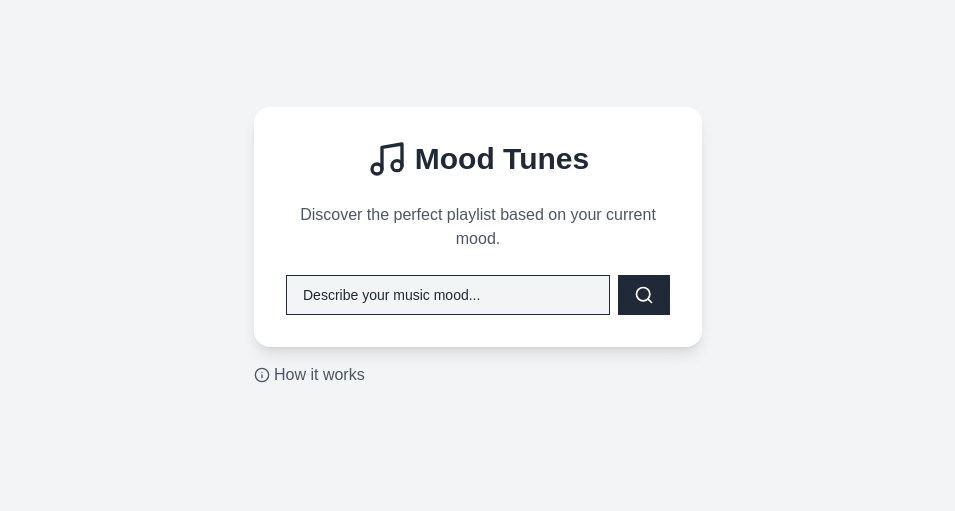
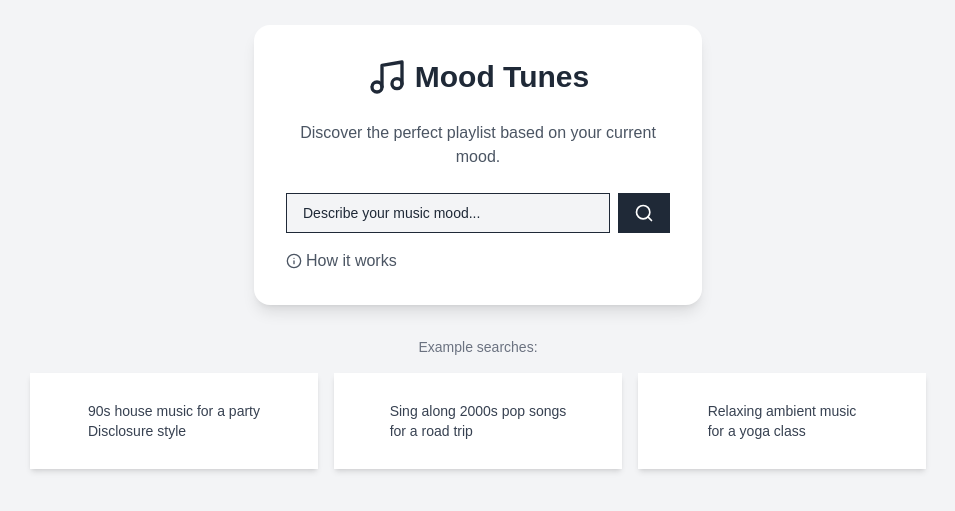
Before and after one commit to HZloto/llm-music, a Next.js app: page / in a window 1280 px wide. Shown: the part 169-680 px from the top of the page, without its empty margins (162-1117 px from the left). Built offline with nearby package versions, Linux system fonts and the light colour scheme.

Commit message:
chore: Update file paths in tailwind.config.ts to match new src directory structure

```diff
--- a/src/components/music-recommender.tsx
+++ b/src/components/music-recommender.tsx
@@ -4,36 +4,57 @@ import { useState, useEffect } from "react"
 import { Button } from "@/components/ui/button"
 import { Input } from "@/components/ui/input"
 import { motion, AnimatePresence } from "framer-motion"
-import { Music, Search, Info, Play, Youtube } from "lucide-react"
+import { Music, Search, Info, Play, Youtube, AlertCircle } from "lucide-react"
+
+interface ApiResponse {
+  artists: string[];
+  playlist_url: string;
+}
 
 export function MusicRecommender() {
   const [query, setQuery] = useState("")
   const [showInput, setShowInput] = useState(true)
   const [animationPhase, setAnimationPhase] = useState<
-    "idle" | "animating" | "loading" | "recommendations"
+    "idle" | "animating" | "loading" | "recommendations" | "error"
   >("idle")
   const [words, setWords] = useState<string[]>([])
   const [showHowItWorks, setShowHowItWorks] = useState(false)
+  const [recommendations, setRecommendations] = useState<ApiResponse | null>(null)
+  const [error, setError] = useState<string | null>(null)
 
-  const mockSongs = [
-    { title: "On The Road Again", artist: "Willie Nelson" },
-    { title: "Life is a Highway", artist: "Rascal Flatts" },
-    { title: "Born to Run", artist: "Bruce Springsteen" },
-    { title: "Route 66", artist: "Chuck Berry" },
-    { title: "Take It Easy", artist: "Eagles" },
-    { title: "Ramblin' Man", artist: "The Allman Brothers Band" },
-    { title: "I've Been Everywhere", artist: "Johnny Cash" },
-    { title: "Highway to Hell", artist: "AC/DC" },
-    { title: "Free Fallin'", artist: "Tom Petty" },
-    { title: "Drive My Car", artist: "The Beatles" },
+  const exampleSearches = [
+    "90s house music for a party\nDisclosure style",
+    "Sing along 2000s pop songs\nfor a road trip",
+    "Relaxing ambient music\nfor a yoga class"
   ]
 
-  const handleSubmit = (e: React.FormEvent) => {
-    e.preventDefault()
-    if (query.trim() === "") return
+  const handleSubmit = async (searchQuery: string) => {
+    if (searchQuery.trim() === "") return
     setShowInput(false)
-    setWords(query.split(" "))
+    setWords(searchQuery.split(" "))
     setAnimationPhase("animating")
+
+    try {
+      const response = await fetch('https://music-recommender-tcip.fly.dev/get-playlist', {
+        method: 'POST',
+        headers: {
+          'Content-Type': 'application/json',
+        },
+        body: JSON.stringify({ user_prompt: searchQuery }),
+      })
+
+      if (!response.ok) {
+        throw new Error('Failed to fetch recommendations')
+      }
+
+      const data: ApiResponse = await response.json()
+      setRecommendations(data)
+      setAnimationPhase("recommendations")
+    } catch (err) {
+      console.error(err)
+      setError('An error occurred while fetching recommendations. Please try again.')
+      setAnimationPhase("error")
+    }
   }
 
   useEffect(() => {
@@ -41,11 +62,6 @@ export function MusicRecommender() {
       const timer = setTimeout(() => {
         setAnimationPhase("loading")
       }, 2000)
-      return () => clearTimeout(timer)
-    } else if (animationPhase === "loading") {
-      const timer = setTimeout(() => {
-        setAnimationPhase("recommendations")
-      }, 3000)
       return () => clearTimeout(timer)
     }
   }, [animationPhase])
@@ -55,6 +71,8 @@ export function MusicRecommender() {
     setShowInput(true)
     setAnimationPhase("idle")
     setWords([])
+    setRecommendations(null)
+    setError(null)
   }
 
   const containerVariants = {
@@ -84,9 +102,9 @@ export function MusicRecommender() {
             animate={{ opacity: 1 }}
             exit={{ opacity: 0 }}
             transition={{ duration: 1, ease: [0.43, 0.13, 0.23, 0.96] }}
-            className="w-full flex flex-col items-center justify-center h-screen"
+            className="w-full flex flex-col items-center justify-center min-h-screen"
           >
-            <div className="bg-white rounded-2xl shadow-lg p-8 w-full max-w-md">
+            <div className="bg-white rounded-2xl shadow-lg p-8 w-full max-w-md mb-8">
               <div className="flex items-center justify-center mb-6">
                 <Music className="w-10 h-10 text-gray-800 mr-2" />
                 <h1 className="text-3xl font-bold text-gray-800">Mood Tunes</h1>
@@ -94,7 +112,7 @@ export function MusicRecommender() {
               <p className="text-gray-600 text-center mb-6">
                 Discover the perfect playlist based on your current mood.
               </p>
-              <form onSubmit={handleSubmit} className="w-full">
+              <form onSubmit={(e) => { e.preventDefault(); handleSubmit(query); }} className="w-full mb-4">
                 <div className="flex space-x-2">
                   <Input
                     type="text"
@@ -112,8 +130,7 @@ export function MusicRecommender() {
                   </Button>
                 </div>
               </form>
-            </div>
-            <div className="mt-4 relative w-full max-w-md">
+              <div className="relative w-full">
                 <button
                   onMouseEnter={() => setShowHowItWorks(true)}
                   onMouseLeave={() => setShowHowItWorks(false)}
@@ -128,7 +145,7 @@ export function MusicRecommender() {
                       initial={{ opacity: 0, y: -10 }}
                       animate={{ opacity: 1, y: 0 }}
                       exit={{ opacity: 0, y: -10 }}
-                    className="absolute left-0 top-full mt-2 p-4 bg-white rounded-lg shadow-lg w-full"
+                      className="absolute left-0 top-full mt-2 p-4 bg-white rounded-lg shadow-lg w-full z-10"
                     >
                       <p className="text-sm text-gray-600">
                         1. Enter your mood or desired vibe
@@ -140,6 +157,23 @@ export function MusicRecommender() {
                     </motion.div>
                   )}
                 </AnimatePresence>
+              </div>
+            </div>
+            <div className="w-full max-w-4xl">
+              <p className="text-sm text-gray-500 mb-4 text-center">Example searches:</p>
+              <div className="w-[70%] mx-auto md:w-full">
+                <div className="grid grid-cols-1 md:grid-cols-3 gap-4">
+                  {exampleSearches.map((example, index) => (
+                    <Button
+                      key={index}
+                      onClick={() => handleSubmit(example)}
+                      className="w-full h-24 text-left text-sm py-2 px-4 bg-white text-gray-700 rounded-lg shadow-md hover:bg-gray-200 transition-all duration-200 ease-in-out transform hover:scale-98 focus:outline-none focus:ring-2 focus:ring-gray-300 whitespace-pre-line"
+                    >
+                      {example}
+                    </Button>
+                  ))}
+                </div>
+              </div>
             </div>
           </motion.div>
         )}
@@ -165,7 +199,6 @@ export function MusicRecommender() {
                   {word}
                 </motion.span>
               ))}
-              {animationPhase === "loading" && (
               <motion.span
                 initial={{ opacity: 0 }}
                 animate={{ opacity: 1 }}
@@ -197,14 +230,13 @@ export function MusicRecommender() {
                   .
                 </motion.span>
               </motion.span>
-              )}
             </h2>
           </motion.div>
         )}
       </AnimatePresence>
 
       <AnimatePresence>
-        {animationPhase === "recommendations" && (
+        {animationPhase === "recommendations" && recommendations && (
           <motion.div
             initial={{ opacity: 0, y: "100%" }}
             animate={{ opacity: 1, y: 0 }}
@@ -216,8 +248,8 @@ export function MusicRecommender() {
               Your Mood Playlist
             </h3>
             <div className="grid grid-cols-1 sm:grid-cols-2 gap-4 mb-8">
-              {mockSongs.map((song, index) => (
-                <motion.div
+              {recommendations.artists.map((artist, index) => (
+                <motion.button
                   key={index}
                   initial={{ opacity: 0, y: 20 }}
                   animate={{ opacity: 1, y: 0 }}
@@ -226,27 +258,29 @@ export function MusicRecommender() {
                     duration: 0.5,
                     ease: [0.43, 0.13, 0.23, 0.96],
                   }}
-                  className="flex items-center p-3 bg-gray-50 rounded-lg hover:bg-gray-100 transition-colors duration-200"
+                  className="flex items-center p-3 bg-gray-50 rounded-lg transition-all duration-300 ease-in-out transform hover:scale-98 hover:bg-gray-100 focus:outline-none"
+                  onClick={() => window.open(`https://www.youtube.com/results?search_query=${encodeURIComponent(artist + ' music')}`, '_blank')}
                 >
-                  <div className="w-10 h-10 bg-gray-200 rounded-full flex items-center justify-center mr-4">
+                  <div className="w-10 h-10 bg-gray-200 rounded-full flex items-center justify-center mr-4 transition-colors duration-300">
                     <Play className="w-5 h-5 text-gray-600" />
                   </div>
                   <div>
-                    <h4 className="text-lg font-semibold text-gray-800">{song.title}</h4>
-                    <p className="text-sm text-gray-600">{song.artist}</p>
+                    <h4 className="text-lg font-semibold text-gray-900">{artist}</h4>
+                    <p className="text-sm text-gray-700">Recommended Artist</p>
                   </div>
-                </motion.div>
+                </motion.button>
               ))}
             </div>
             <Button
-              className="w-full text-lg py-4 bg-white text-gray-800 font-semibold rounded-md border-2 border-gray-800 hover:bg-gray-100 focus:outline-none focus:ring-2 focus:ring-gray-300 flex items-center justify-center mb-4"
+              className="w-full text-lg py-4 bg-white text-gray-800 font-semibold rounded-md border-2 border-gray-800 hover:bg-gray-100 focus:outline-none focus:ring-2 focus:ring-gray-300 flex items-center justify-center mb-4 transition-all duration-300 ease-in-out transform hover:scale-98"
+              onClick={() => window.open(recommendations.playlist_url, '_blank')}
             >
               <Youtube className="w-6 h-6 mr-2 text-red-600" />
-              Listen on YouTube
+              Listen to full playlist
             </Button>
             <Button
               onClick={resetSearch}
-              className="w-full text-lg py-4 bg-gray-800 text-white font-semibold rounded-md hover:bg-gray-700 focus:outline-none focus:ring-2 focus:ring-gray-300 flex items-center justify-center"
+              className="w-full text-lg py-4 bg-gray-800 text-white font-semibold rounded-md hover:bg-gray-700 focus:outline-none focus:ring-2 focus:ring-gray-300 flex items-center justify-center transition-all duration-300 ease-in-out transform hover:scale-98"
             >
               <Search className="w-5 h-5 mr-2" />
               Discover New Mood
@@ -254,6 +288,30 @@ export function MusicRecommender() {
           </motion.div>
         )}
       </AnimatePresence>
+
+      <AnimatePresence>
+        {animationPhase === "error" && (
+          <motion.div
+            initial={{ opacity: 0, y: "100%" }}
+            animate={{ opacity: 1, y: 0 }}
+            transition={{ duration: 1.5, ease: [0.34, 1.56, 0.64, 1] }}
+            className="w-full max-w-4xl mx-auto bg-white rounded-2xl shadow-lg p-8 mt-16"
+          >
+            <div className="flex items-center justify-center mb-6 text-red-500">
+              <AlertCircle className="w-12 h-12 mr-2" />
+              <h3 className="text-3xl font-semibold">Error</h3>
+            </div>
+            <p className="text-center text-gray-700 mb-8">{error}</p>
+            <Button
+              onClick={resetSearch}
+              className="w-full text-lg py-4 bg-gray-800 text-white font-semibold rounded-md hover:bg-gray-700 focus:outline-none focus:ring-2 focus:ring-gray-300 flex items-center justify-center"
+            >
+              <Search className="w-5 h-5 mr-2" />
+              Try Again
+            </Button>
+          </motion.div>
+        )}
+      </AnimatePresence>
     </div>
   )
 }
```
Lines whose indentation alone changed are shown as unchanged.
